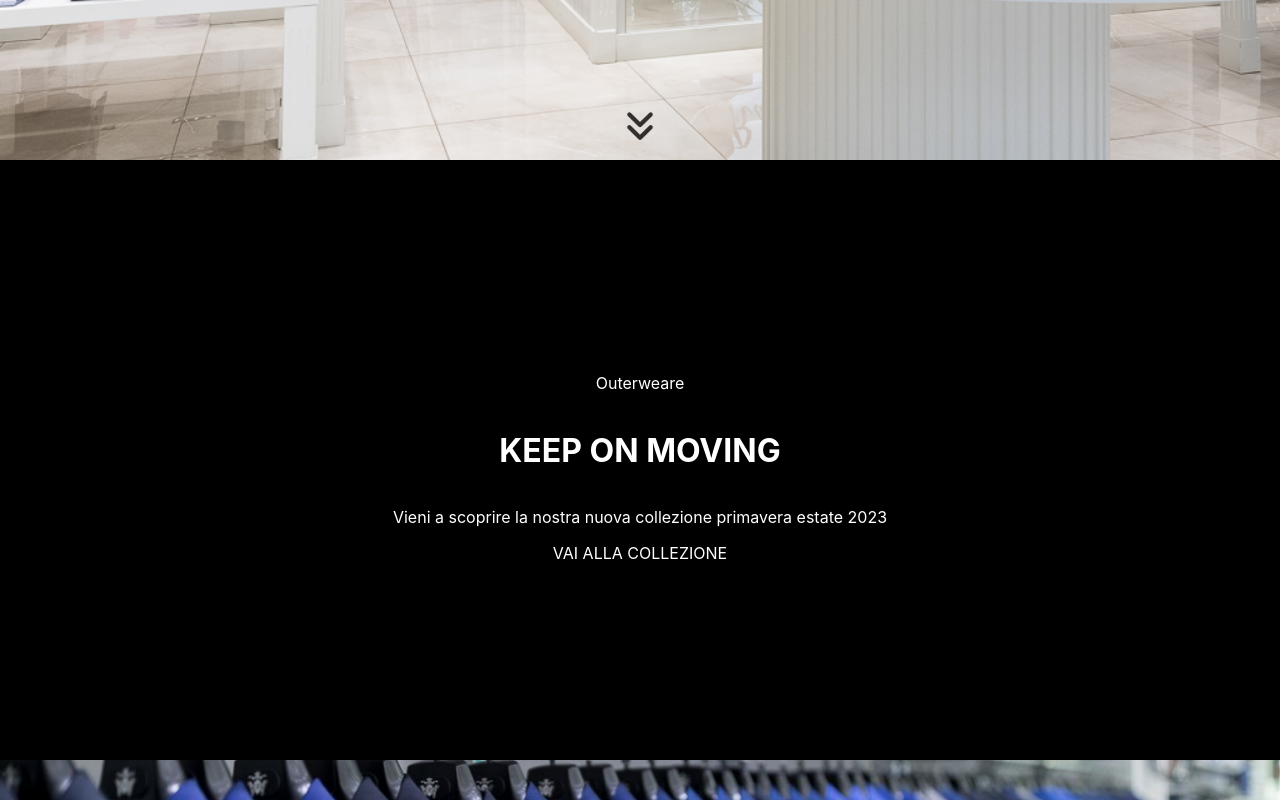
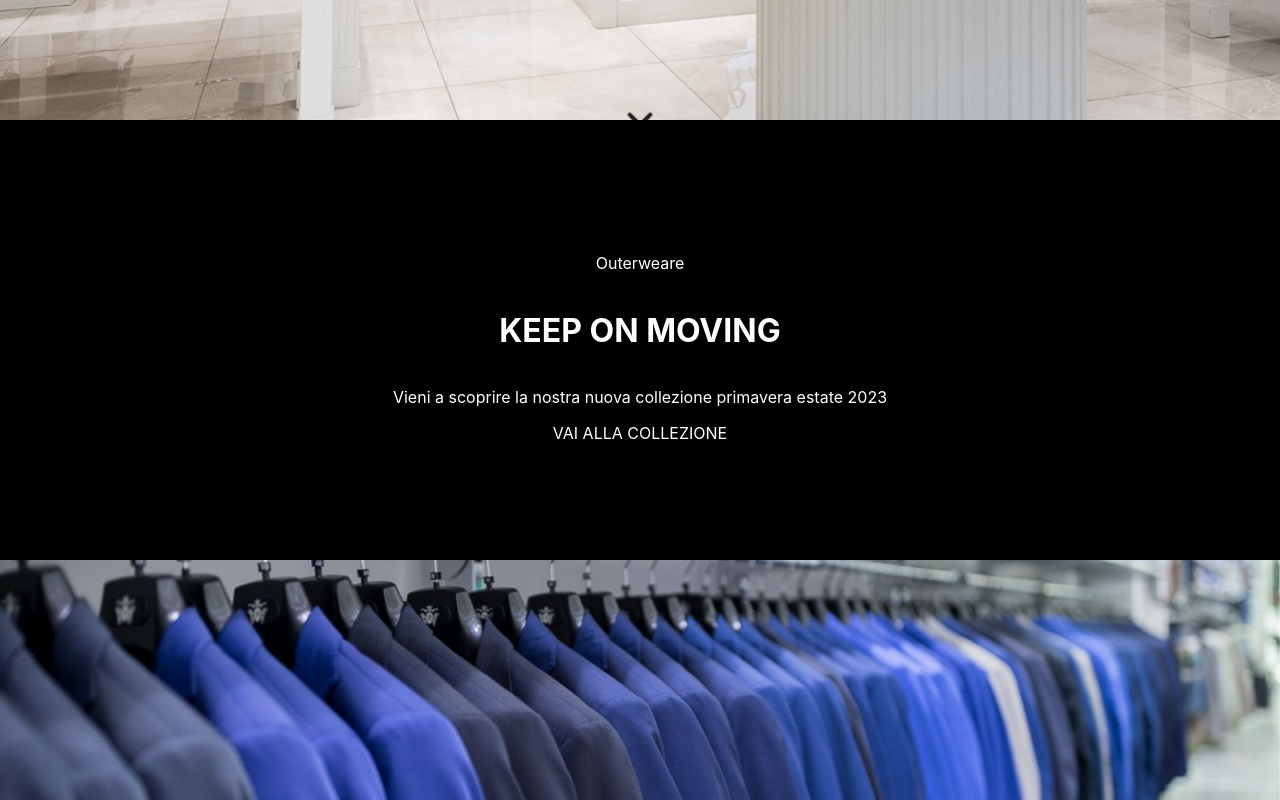
Before and after one commit to fdm89/russo-abbigliamento, a React (Create React App) app: page /home in a window 1280 px wide. Shown: the part 640-1440 px from the top of the page. Built offline with nearby package versions, Linux system fonts and the light colour scheme.

Commit message:
fixing banner height

```diff
--- a/src/components/Home.css
+++ b/src/components/Home.css
@@ -48,7 +48,7 @@
 .banner {
   background-color: black;
   color: white;
-  min-height: 70vh;
+  min-height: 50vh;
   margin: 0;
   display: flex;
   flex-direction: column;
--- a/src/components/Home.js
+++ b/src/components/Home.js
@@ -17,7 +17,7 @@ const homeContainerStyle = {
   backgroundPosition: 'center',
   backgroundRepeat: 'no-repeat',
   width: '100%',
-  height: '100%',
+  height: '95vh',
 };
 
 function Home() {
```
